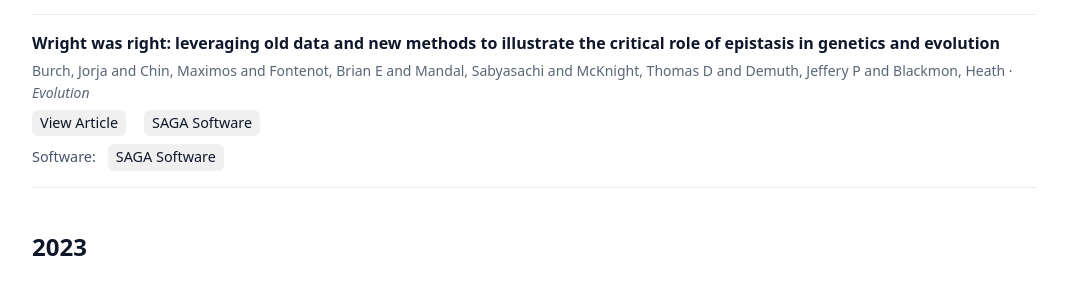
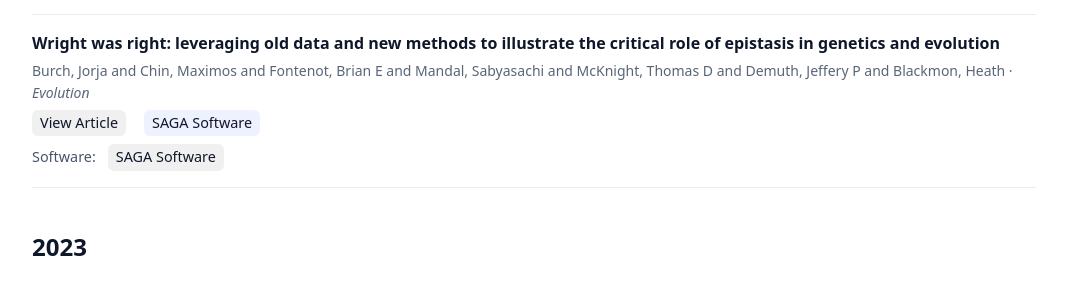
Before and after one commit to demuth-lab/demuth-lab.github.io, a Jekyll site: the page built from publications.md, in a window 1280 px wide and 1400 px high, scrolled down 876 px. Shown: the part 150-447 px from the top of the window, without its empty margins (106-1173 px from the left). Built offline with Jekyll 4.4.1, drawn with Linux system fonts in a browser that asks for light colours.

Commit message:
Update main.css

```diff
--- a/assets/css/main.css
+++ b/assets/css/main.css
@@ -237,6 +237,14 @@ a:hover{text-decoration:underline}
   text-decoration:none;
 }
 
+.pub-links a {
+  background: #f0f0f0;
+}
+
+.pub-links a[href*="github"] {
+  background: #eef2ff;
+}
+
 .pub-tags{margin-top:0.4rem;font-size:0.9rem;opacity:0.85}
 
 /* Publications year dropdown */
```
